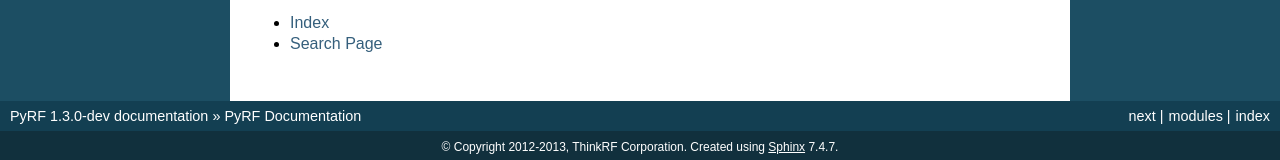
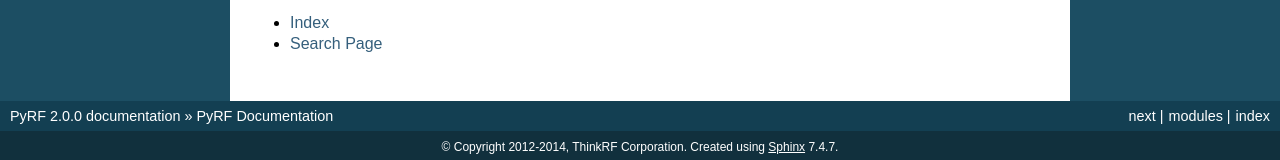
Before and after one commit to pyrf/pyrf, a Sphinx documentation site: the page built from docs/index.rst, in a window 1280 px wide and 900 px high, scrolled down 1044 px. Shown: the part 737-897 px from the top of the window. Built offline with Sphinx 7.4.7, drawn with Linux system fonts in a browser that asks for light colours; some of the changed text lies outside the part shown.

Commit message:
working on 2.0.0 release

```diff
--- a/docs/conf.py
+++ b/docs/conf.py
@@ -41,16 +41,16 @@ master_doc = 'index'
 
 # General information about the project.
 project = u'PyRF'
-copyright = u'2012-2013, ThinkRF Corporation'
+copyright = u'2012-2014, ThinkRF Corporation'
 
 # The version info for the project you're documenting, acts as replacement for
 # |version| and |release|, also used in various other places throughout the
 # built documents.
 #
 # The short X.Y version.
-version = '1.3.0'
+version = '2.0.0'
 # The full version, including alpha/beta/rc tags.
-release = version + '-dev'
+release = version #+ '-dev'
 
 # The language for content autogenerated by Sphinx. Refer to documentation
 # for a list of supported languages.
--- a/setup.py
+++ b/setup.py
@@ -18,7 +18,7 @@ except ImportError:
 
 setup(
     name='pyrf',
-    version='1.3.0-dev',
+    version='2.0.0',
     author='ThinkRF Corporation',
     author_email='support@thinkrf.com',
     packages=['pyrf', 'pyrf.devices', 'pyrf.connectors', 'pyrf.gui'],
```
Also changed, not shown: LICENSE.txt.
